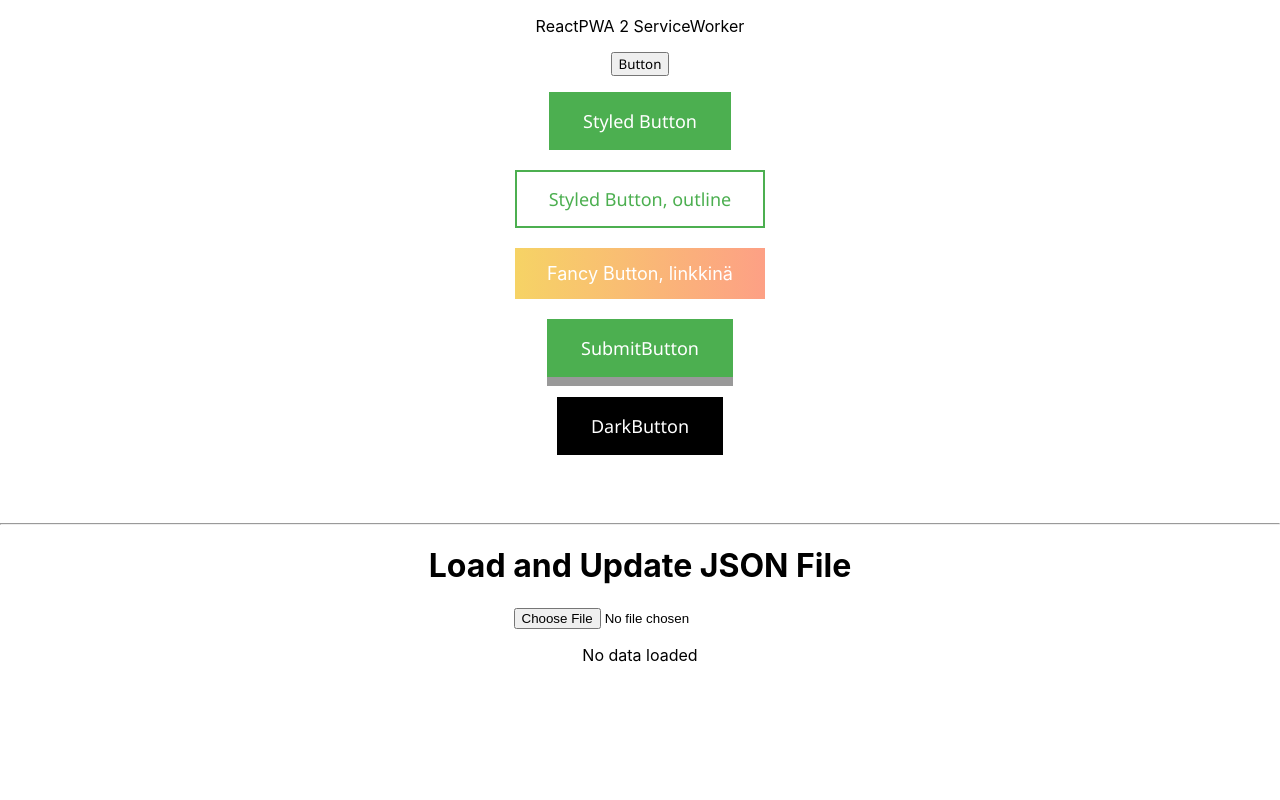
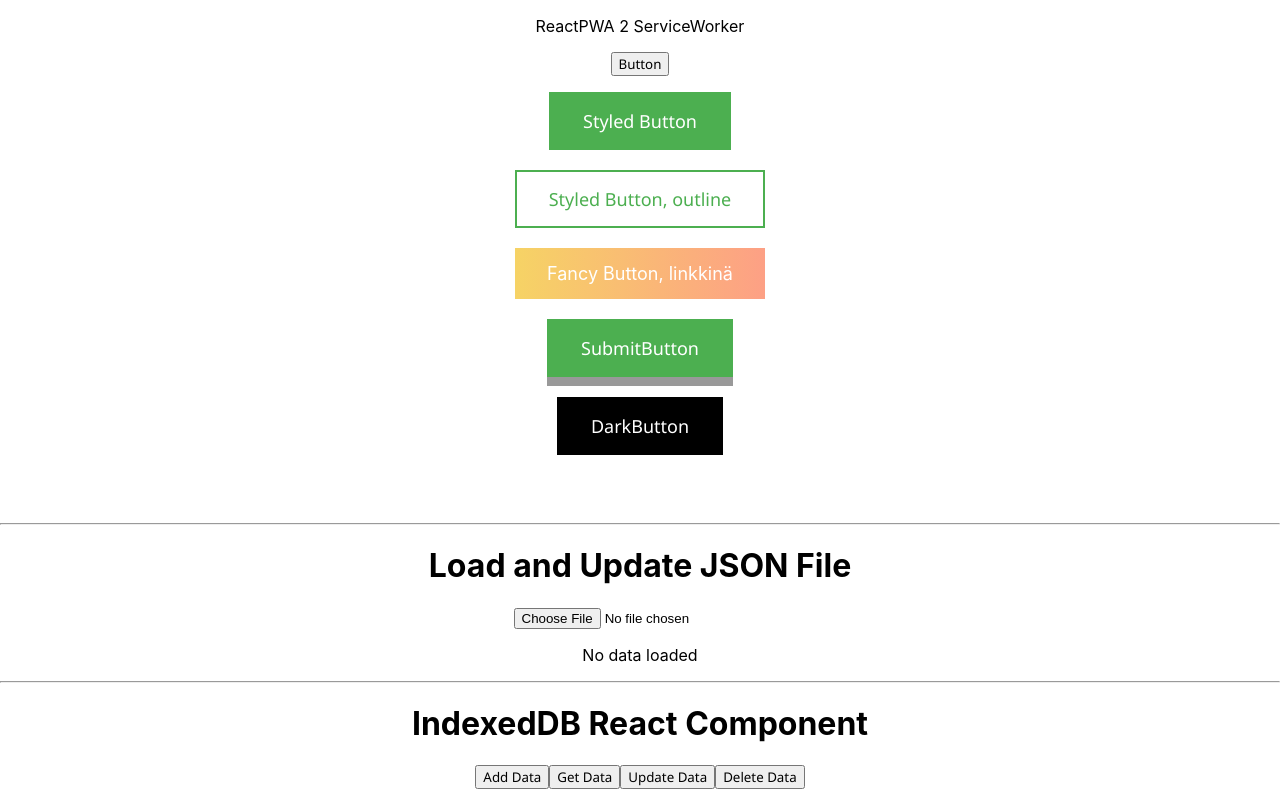
Before and after one commit to SeijaLauronen/PWAReactApp1, a React (Create React App) app: page / in a window 1280 px wide. Built offline with nearby package versions, Linux system fonts and the light colour scheme.

Commit message:
IndexedDB käyttäminen lisätty

```diff
--- a/src/App.js
+++ b/src/App.js
@@ -5,6 +5,7 @@ import './App.css';
 import StyledButton, {FancyButton, SubmitButton} from './components/Button/Button'
 import {DarkButton} from './components/Button/Button.styles';
 import HandleFile from './components/Filehandling';
+import IndexedDBComponent from './components/DBHandling';
 
 const theme = {
   dark: {
@@ -46,7 +47,8 @@ function App() {
         <div><br/></div><div><br/></div><div><br/></div>
         <hr/>
         <HandleFile></HandleFile>
-
+        <hr/>
+        <IndexedDBComponent></IndexedDBComponent>
 
       </div>
     </ThemeProvider>
--- /dev/null
+++ b/src/components/DBHandling.js
@@ -0,0 +1,106 @@
+import React, { useState, useEffect } from 'react';
+
+const IndexedDBComponent = () => {
+
+  const [db, setDb] = useState(null);
+  const [data, setData] = useState(null);
+
+  useEffect(() => {
+    const request = indexedDB.open('MyDatabase', 1);
+
+    request.onupgradeneeded = (event) => {
+      const db = event.target.result;
+      const objectStore = db.createObjectStore('MyObjectStore', { keyPath: 'id' });
+      objectStore.createIndex('name', 'name', { unique: false });
+      objectStore.createIndex('email', 'email', { unique: true });
+    };
+
+    request.onsuccess = (event) => {
+      setDb(event.target.result);
+    };
+
+    request.onerror = (event) => {
+      console.error('Database error:', event.target.errorCode);
+    };
+  }, []);
+
+  const addData = (data) => {
+    const transaction = db.transaction(['MyObjectStore'], 'readwrite');
+    const objectStore = transaction.objectStore('MyObjectStore');
+    const request = objectStore.add(data);
+
+    request.onsuccess = () => {
+      console.log('Data added to the database');
+    };
+
+    request.onerror = (event) => {
+      console.error('Add request error:', event.target.errorCode);
+    };
+  };
+
+  const getData = (key) => {
+    const transaction = db.transaction(['MyObjectStore']);
+    const objectStore = transaction.objectStore('MyObjectStore');
+    const request = objectStore.get(key);
+
+    request.onsuccess = (event) => {
+      if (request.result) {
+        setData(request.result);
+      } else {
+        console.log('No data found for the key');
+      }
+    };
+
+    request.onerror = (event) => {
+      console.error('Get request error:', event.target.errorCode);
+    };
+  };
+
+  const updateData = (data) => {
+    const transaction = db.transaction(['MyObjectStore'], 'readwrite');
+    const objectStore = transaction.objectStore('MyObjectStore');
+    const request = objectStore.put(data);
+
+    request.onsuccess = () => {
+      console.log('Data updated in the database');
+    };
+
+    request.onerror = (event) => {
+      console.error('Update request error:', event.target.errorCode);
+    };
+  };
+
+  const deleteData = (key) => {
+    const transaction = db.transaction(['MyObjectStore'], 'readwrite');
+    const objectStore = transaction.objectStore('MyObjectStore');
+    const request = objectStore.delete(key);
+
+    request.onsuccess = () => {
+      console.log('Data deleted from the database');
+    };
+
+    request.onerror = (event) => {
+      console.error('Delete request error:', event.target.errorCode);
+    };
+  };
+
+  return (
+    <div>
+      <h1>IndexedDB React Component</h1>
+      <button onClick={() => addData({ id: 1, name: 'John Doe', email: 'john.doe@example.com' })}>Add Data</button>
+      <button onClick={() => getData(1)}>Get Data</button>
+      <button onClick={() => updateData({ id: 1, name: 'Jane Doe', email: 'jane.doe@example.com' })}>Update Data</button>
+      <button onClick={() => deleteData(1)}>Delete Data</button>
+      {data && (
+        <div>
+          <h2>Retrieved Data:</h2>
+          <p>ID: {data.id}</p>
+          <p>Name: {data.name}</p>
+          <p>Email: {data.email}</p>
+        </div>
+      )}
+    </div>
+  );
+};
+
+export default IndexedDBComponent;
--- a/src/components/Filehandling.js
+++ b/src/components/Filehandling.js
@@ -8,12 +8,17 @@ const HandleFile = () => {
   const handleFileChange = (event) => {
 
     const file = event.target.files[0];
+    console.log(event.target);
+    alert(event.target); //TEMP
     if (file) {
+
       const reader = new FileReader();
       reader.onload = (e) => {
         try {
           const json = JSON.parse(e.target.result);
           setData(json);
+
+          console.log(e.target); //TEMP
         } catch (error) {
           console.error('Error parsing JSON:', error);
         }
@@ -37,6 +42,7 @@ const HandleFile = () => {
     a.download = 'updated_file.json';
     a.click();
     URL.revokeObjectURL(url);
+    alert(url);
   };
 
   const handleUpdate = () => {
@@ -55,6 +61,7 @@ const HandleFile = () => {
       <h1>Load and Update JSON File</h1>
 
       <input type="file" accept=".json" onChange={handleFileChange} />
+
       {data ? (
         <div>
           <pre>{JSON.stringify(data, null, 2)}</pre>
```
